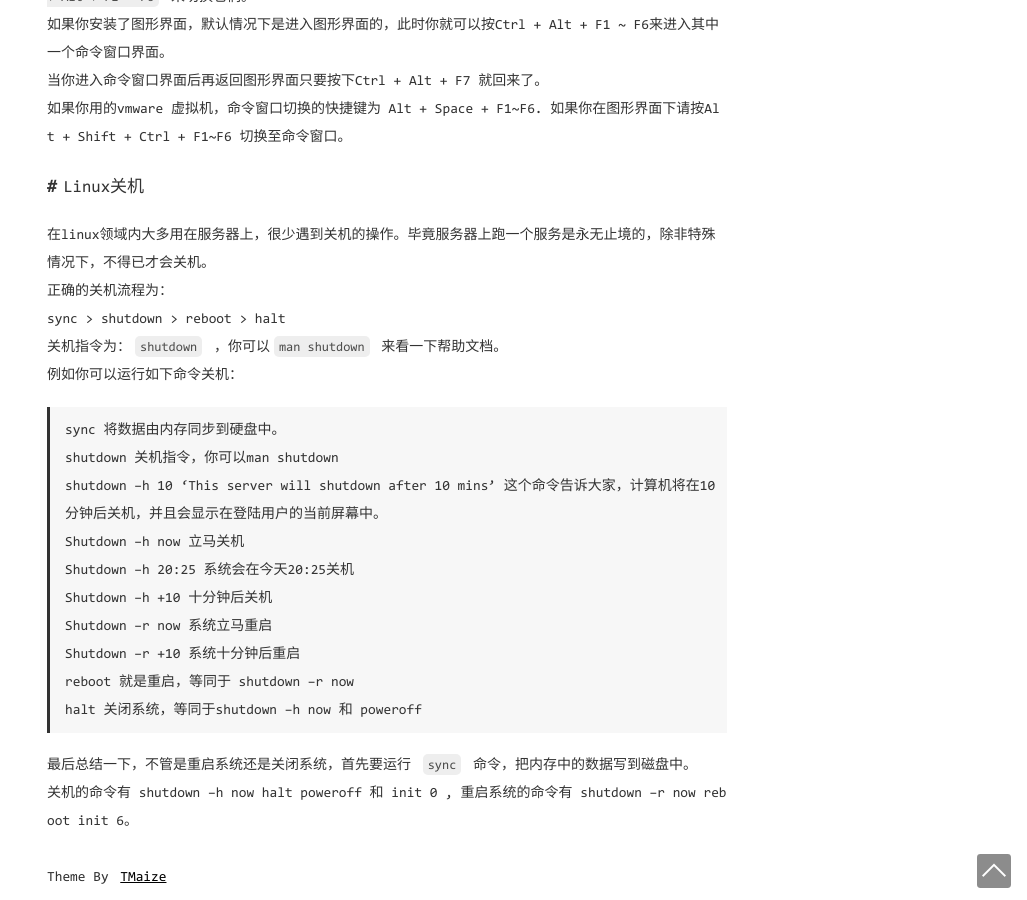
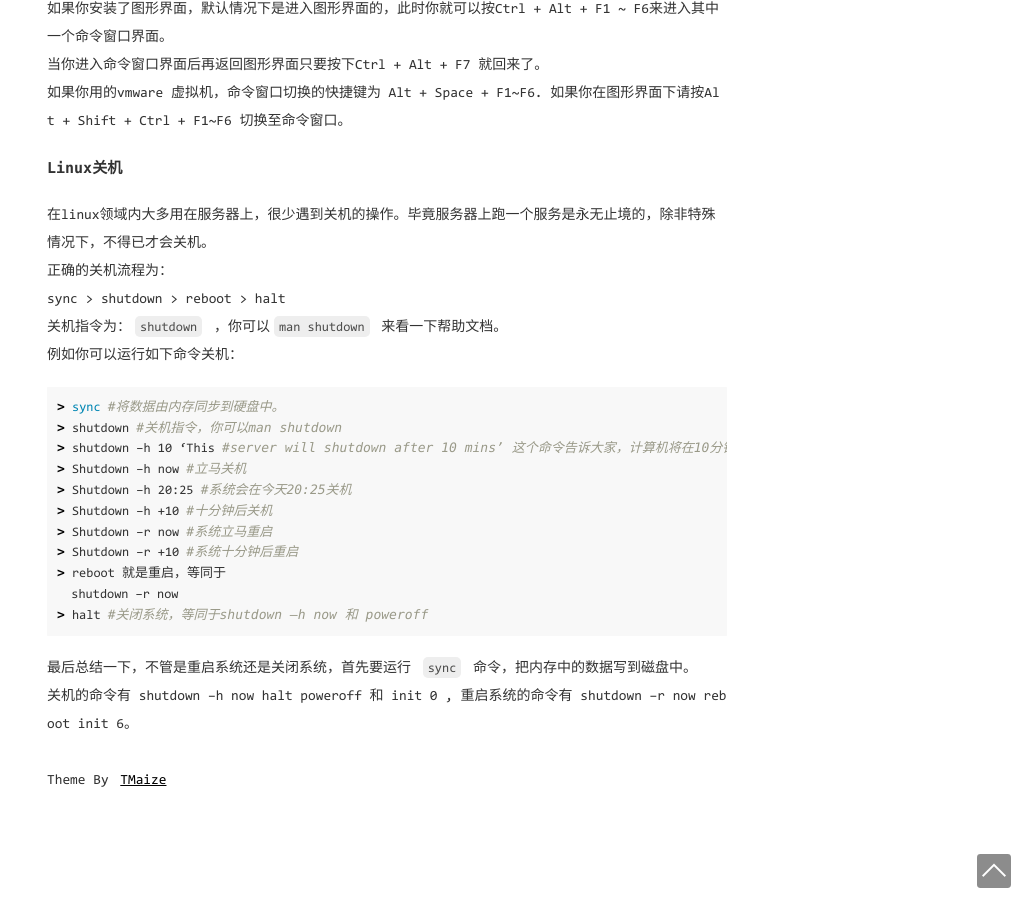
Before and after one commit to JWQ-SS/blog.github.io, a Jekyll site: the page built from _posts/2021-01-14-Linux的启动过程.md, in a window 1280 px wide and 900 px high, scrolled down 3443 px. Shown: the whole window, without its empty margins (253-1280 px from the left). Built offline with Jekyll 4.4.1, drawn with Linux system fonts in a browser that asks for light colours.

Commit message:
2021/3/25_8:31 修改_01-14

````diff
--- a/_posts/2021-01-14-Linux的启动过程.md
+++ b/_posts/2021-01-14-Linux的启动过程.md
@@ -4,7 +4,7 @@ title: Linux的启动过程
 categories: [Jekyll]
 ---
 
-## Linux系统的启动过程
+### Linux系统的启动过程
 
 > Linux启动时我们会看到一大堆的提示信息，这对于我这样很的小白来说实在是太恐怖了，然而当我实际了解之后才发现，其实也就那么几个步骤，下面我就来简单的介绍一下Linux的启动过程。
 
@@ -22,17 +22,17 @@ categories: [Jekyll]
 * Upstart：init，CentOS 6，配置文件：/etc/inittab,/etc/init/.conf
 * Systemd:systemd,CentOS 7,配置文件：/usr/lib/systemd/system , /etc/systemd/system
 
-### 内核引导
+#### 内核引导
 
 当计算机打开电源后，首先是BIOS开机自检，按照BIOS中设置的启动设备（通常是硬盘）来启动。
 操作系统接管硬件以后，首先读入 /boot 目录下的内核文件。
 
-### 运行init
+#### 运行init
 
 init 进程是系统所有进程的起点，你可以把它比拟成系统所有进程的老祖宗，没有这个进程，系统中任何进程都不会启动。
 init 程序首先是需要读取配置文件 `/etc/inittab`。
 
-### 运行级别
+#### 运行级别
 
 许多程序需要开机启动。它们在Windows叫做"服务"（`service`），在Linux就叫做"守护进程"（`daemon`）。
 init进程的一大任务，就是去运行这些开机启动的程序。
@@ -49,7 +49,7 @@ Linux允许为不同的场合，分配不同的开机启动程序，这就叫做
 * 运行级别5：X11控制台，登陆后进入图形GUI模式
 * 运行级别6：系统正常关闭并重启，默认运行级别不能设为6，否则不能正常启动
 
-### 系统初始化
+#### 系统初始化
 
 在init的配置文件中有这么一行： `si::sysinit:/etc/rc.d/rc.sysinit`　它调用执行了`/etc/rc.d/rc.sysinit`，而rc.sysinit是一个bashshell的脚本，它主要是完成一些系统初始化的工作，rc.sysinit是每一个运行级别都要首先运行的重要脚本。
 它主要完成的工作有：激活交换分区，检查磁盘，加载硬件模块以及其它一些需要优先执行任务。
@@ -65,7 +65,7 @@ Linux允许为不同的场合，分配不同的开机启动程序，这就叫做
 这样做是为了保证是当init改变运行级别时，所有相关的守护进程都将重启。
 至于在每个运行级中将运行哪些守护进程，用户可以通过chkconfig或setup中的`"System Services"`来自行设定。
 
-## 建立终端
+### 建立终端
 
 rc执行完毕后，返回init。这时基本系统环境已经设置好了，各种守护进程也已经启动了。
 init接下来会打开6个终端，以便用户登录系统。在`inittab`中的以下6行就是定义了6个终端：
@@ -80,7 +80,7 @@ init接下来会打开6个终端，以便用户登录系统。在`inittab`中的
 从上面可以看出在2、3、4、5的运行级别中都将以respawn方式运行`mingetty`程序，mingetty程序能打开终端、设置模式。
 同时它会显示一个文本登录界面，这个界面就是我们经常看到的登录界面，在这个登录界面中会提示用户输入用户名，而用户输入的用户将作为参数传给login程序来验证用户的身份。
 
-## 用户登录系统
+### 用户登录系统
 
 一般来说，用户的登录方式有三种：
 
@@ -97,7 +97,7 @@ Linux的账号验证程序是login，login会接收mingetty传来的用户名作
 最后总结的流程图如下：
 ![总结](http://www.runoob.com/wp-content/uploads/2014/06/bg2013081707.png)
 
-## 图形模式与文字模式的切换
+### 图形模式与文字模式的切换
 
 Linux预设提供了六个命令窗口终端机让我们来登录。
 默认我们登录的就是第一个窗口，也就是tty1，这个六个窗口分别为tty1,tty2 … tty6，你可以按下`Ctrl + Alt + F1 ~ F6` 来切换它们。
@@ -105,24 +105,25 @@ Linux预设提供了六个命令窗口终端机让我们来登录。
 当你进入命令窗口界面后再返回图形界面只要按下Ctrl + Alt + F7 就回来了。
 如果你用的vmware 虚拟机，命令窗口切换的快捷键为 Alt + Space + F1~F6. 如果你在图形界面下请按Alt + Shift + Ctrl + F1~F6 切换至命令窗口。
 
-## Linux关机
+### Linux关机
 
 在linux领域内大多用在服务器上，很少遇到关机的操作。毕竟服务器上跑一个服务是永无止境的，除非特殊情况下，不得已才会关机。
 正确的关机流程为：
 sync > shutdown > reboot > halt
 关机指令为：`shutdown` ，你可以`man shutdown` 来看一下帮助文档。
 例如你可以运行如下命令关机：
-
-> sync 将数据由内存同步到硬盘中。
-> shutdown 关机指令，你可以man shutdown
-> shutdown –h 10 ‘This server will shutdown after 10 mins’ 这个命令告诉大家，计算机将在10分钟后关机，并且会显示在登陆用户的当前屏幕中。
-> Shutdown –h now 立马关机
-> Shutdown –h 20:25 系统会在今天20:25关机
-> Shutdown –h +10 十分钟后关机
-> Shutdown –r now 系统立马重启
-> Shutdown –r +10 系统十分钟后重启
-> reboot 就是重启，等同于 shutdown –r now
-> halt 关闭系统，等同于shutdown –h now 和 poweroff
-
+```shell
+> sync #将数据由内存同步到硬盘中。
+> shutdown #关机指令，你可以man shutdown
+> shutdown –h 10 ‘This #server will shutdown after 10 mins’ 这个命令告诉大家，计算机将在10分钟后关机，并且会显示在登陆用户的当前屏幕中。
+> Shutdown –h now #立马关机
+> Shutdown –h 20:25 #系统会在今天20:25关机
+> Shutdown –h +10 #十分钟后关机
+> Shutdown –r now #系统立马重启
+> Shutdown –r +10 #系统十分钟后重启
+> reboot 就是重启，等同于
+  shutdown –r now
+> halt #关闭系统，等同于shutdown –h now 和 poweroff
+```
 最后总结一下，不管是重启系统还是关闭系统，首先要运行 `sync` 命令，把内存中的数据写到磁盘中。
 关机的命令有 shutdown –h now halt poweroff 和 init 0 , 重启系统的命令有 shutdown –r now reboot init 6。
````
